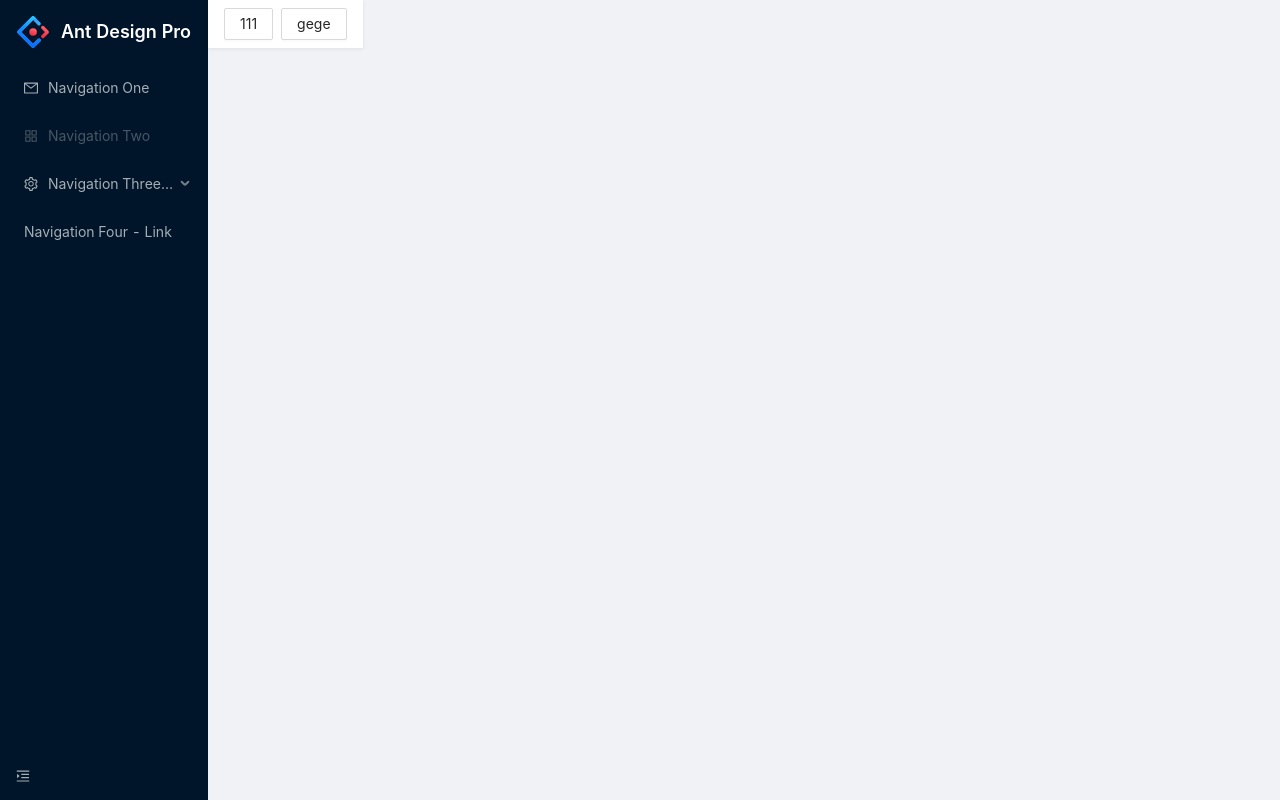
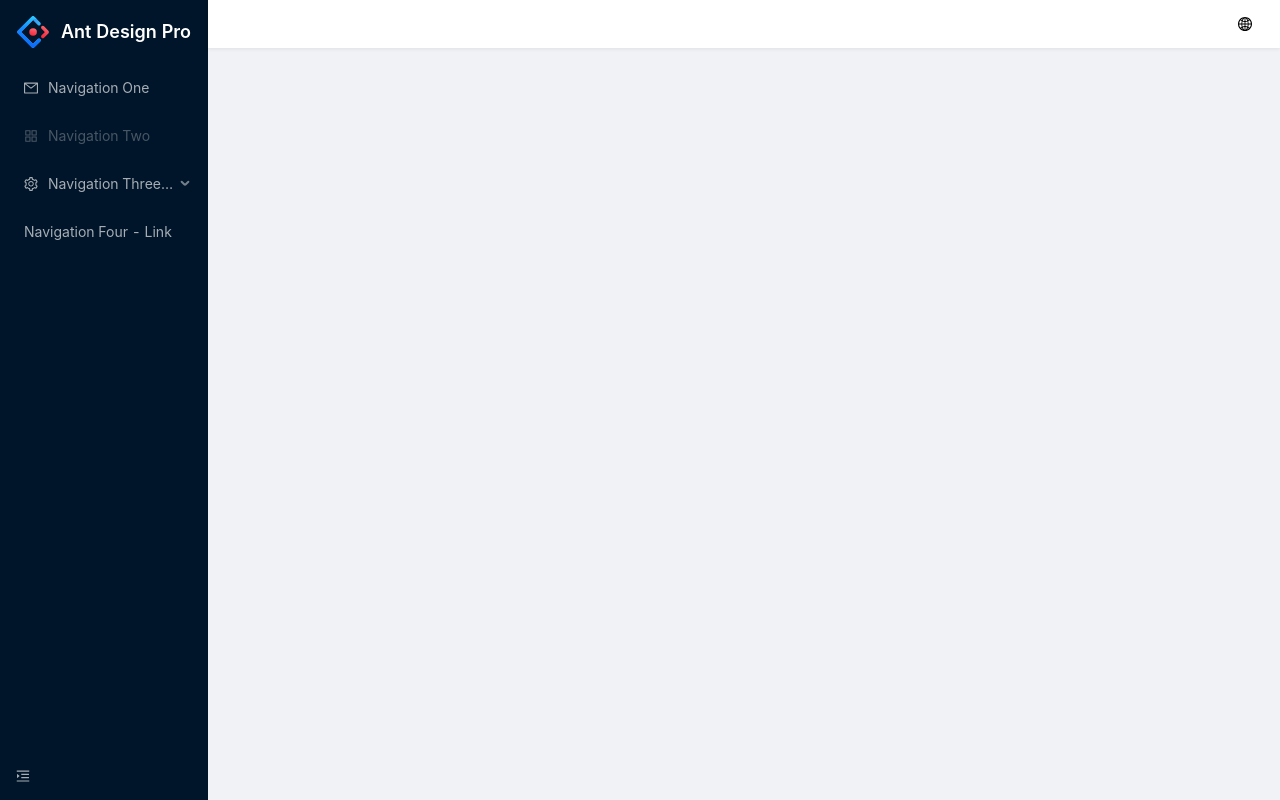
Before and after one commit to EmptyG2018/admin-template, a React app: page / in a window 1280 px wide. Built offline with nearby package versions, Linux system fonts and the light colour scheme.

Commit message:
feat(locale): 配置语言
n

```diff
--- a/src/Layouts/TopHeader.tsx
+++ b/src/Layouts/TopHeader.tsx
@@ -1,26 +1,60 @@
 import { Layout, Space } from "antd";
-import React from "react";
-import styled from "styled-components";
+import React, { Fragment } from "react";
+import styled, { css } from "styled-components";
+
+type ActionProps = {
+  children: React.ReactElement;
+};
+
+const ActionSC = styled.div`
+
+`;
+
+export const Action: React.FC<ActionProps> = ({ children }) => {
+  return <ActionSC>{children}</ActionSC>;
+};
+
+type ActionsProps = {
+  items: React.ReactElement[];
+};
+
+const Actions: React.FC<ActionsProps> = ({ items }) => {
+  return (
+    <Space>
+      {items.map((item, index) => (
+        <Fragment key={index}>{item}</Fragment>
+      ))}
+    </Space>
+  );
+};
 
 type Props = {
   fixed: boolean;
   height?: number;
   nav?: React.ReactElement[];
   extra?: React.ReactElement[];
+  fixedStyle?: React.CSSProperties;
 };
 
 const HeaderSC = styled(Layout.Header)<{ height: number }>`
-  height: ${(props) => props.height}px;
-  line-height: ${(props) => props.height}px;
+  ${({ height }) => css`
+    height: ${height}px;
+    line-height: ${height}px;
+  `}
 `;
 
 const HeaderPlaceholderSC = styled(HeaderSC)`
   background: transparent;
 `;
 
-const HeaderFixedSC = styled(HeaderSC)<{ fixed: boolean }>`
-  position: ${props => props.fixed ? 'fixed' : 'initial'};
-  top: ${props => props.fixed ? 0 : 'initial'};
+const HeaderFixedSC = styled(HeaderSC)<{
+  fixed: boolean;
+}>`
+  ${({ fixed }) => css`
+    position: ${fixed && "fixed"};
+    top: ${fixed && 0};
+  `}
+  right: 0;
   padding: 0;
 `;
 
@@ -28,34 +62,31 @@ const HeaderWrappSC = styled.div`
   position: relative;
   align-items: center;
   display: flex;
+  justify-content: space-between;
   padding: 0 16px;
   height: 100%;
   background: #fff;
   box-shadow: 0 1px 4px rgba(0, 21, 41, 0.08);
 `;
 
-const HeaderNavSC = styled.div``;
-
-const HeaderExtraSC = styled.div``;
+const HeaderActonsSC = styled.div`
+  height: 100%;
+`;
 
 const TopHeader: React.FC<Props> = ({
   fixed,
   height = 48,
   nav,
   extra,
-  ...props
+  fixedStyle,
 }) => {
   return (
     <>
-      {<HeaderPlaceholderSC height={height} />}
-      <HeaderFixedSC fixed={fixed} height={height}>
+      {fixed && <HeaderPlaceholderSC height={height} />}
+      <HeaderFixedSC fixed={fixed} height={height} style={fixedStyle}>
         <HeaderWrappSC>
-          <HeaderNavSC>
-            {nav && <Space>{nav.map((item) => item)}</Space>}
-          </HeaderNavSC>
-          <HeaderExtraSC>
-            {extra && <Space>{extra.map((item) => item)}</Space>}
-          </HeaderExtraSC>
+          <HeaderActonsSC>{nav && <Actions items={nav} />}</HeaderActonsSC>
+          <HeaderActonsSC>{extra && <Actions items={extra} />}</HeaderActonsSC>
         </HeaderWrappSC>
       </HeaderFixedSC>
     </>
--- a/src/Layouts/WorkLayout/WorkLayout.tsx
+++ b/src/Layouts/WorkLayout/WorkLayout.tsx
@@ -1,6 +1,9 @@
-import { Button, Layout } from "antd";
+import { Layout } from "antd";
+import type { MenuProps } from "antd";
+import { GlobalOutlined } from "@ant-design/icons";
 import { Outlet } from "react-router-dom";
 import React, { useState } from "react";
+import LanguagePropdown from "../../components/LanguagePropdown";
 import styled from "styled-components";
 
 import Logo from "../Logo";
@@ -9,6 +12,32 @@ import CollapseBtn from "../CollapseBtn";
 import TopHeader from "../TopHeader";
 
 import logoSvg from "../../assets/logo.svg";
+
+const ActionSC = styled.a`
+  display: flex;
+  align-items: center;
+  height: 48px;
+  padding: 0 12px;
+  cursor: pointer;
+  transition: all 0.3s;
+  color: initial;
+  &:hover {
+    background: rgba(0, 0, 0, 0.025);
+  }
+`;
+
+const is = "d1";
+
+const LanguageItems: MenuProps["items"] = [
+  {
+    key: "d1",
+    label: "gegeg",
+  },
+  {
+    key: "d2",
+    label: "mmm",
+  },
+];
 
 const WorkLayoutSC = styled(Layout)`
   height: 100vh;
@@ -22,12 +51,31 @@ const WorkLayoutSideSC = styled(Layout.Sider)`
   }
 `;
 
+const TopHeaderSC = styled(TopHeader).attrs<
+  { fixedWidth?: number },
+  { fixedWidth?: number; fixedStyle?: React.CSSProperties }
+>((props) => ({
+  fixedStyle: {
+    width: `${props.fixed && "calc(100% - " + props.fixedWidth + "px)"}`,
+  },
+}))``;
+
 const WorkLayout: React.FC = () => {
   const [collapsed, setCollapsed] = useState(false);
 
+  const asideWidth = 208;
+
+  const handleSelect = (value: any) => {
+    console.log("gewage", value);
+  };
+
   return (
     <WorkLayoutSC>
-      <WorkLayoutSideSC width={208} collapsed={collapsed} collapsedWidth={48}>
+      <WorkLayoutSideSC
+        width={asideWidth}
+        collapsed={collapsed}
+        collapsedWidth={48}
+      >
         <Logo
           to="/"
           icon={logoSvg}
@@ -38,7 +86,22 @@ const WorkLayout: React.FC = () => {
         <CollapseBtn collapsed={collapsed} onChange={setCollapsed} />
       </WorkLayoutSideSC>
       <Layout>
-        <TopHeader fixed nav={[<Button>111</Button>, <Button>gege</Button>]} />
+        <TopHeaderSC
+          fixed
+          height={48}
+          fixedWidth={asideWidth}
+          extra={[
+            <LanguagePropdown
+              selectedKey={is}
+              items={LanguageItems}
+              onChange={handleSelect}
+            >
+              <ActionSC>
+                <GlobalOutlined />
+              </ActionSC>
+            </LanguagePropdown>,
+          ]}
+        />
         <Outlet />
       </Layout>
     </WorkLayoutSC>
--- a/src/LocalProvider.tsx
+++ b/src/LocalProvider.tsx
@@ -1,18 +1,13 @@
 import { IntlProvider } from "react-intl";
 import React from "react";
-import zh_CN from "./locales/zh-CN";
-import en_US from "./locales/en-US";
-
-const localeMap: Record<string, any> = {
-  "zh-CN": zh_CN,
-  "en-US": en_US,
-};
+import { localeMap } from "./locales";
 
 export const loadLocalMessage = (locale: string) => {
-  const message = localeMap[locale];
+  const localeItem = localeMap[locale];
+
   return {
-    locale: message ? locale : "zh-CN",
-    message: message || localeMap["zh-CN"],
+    locale: localeItem ? locale : "zh-CN",
+    message: localeItem.message || localeMap["zh-CN"].message,
   };
 };
 
@@ -21,7 +16,8 @@ type Props = {
 };
 
 const LocalProvider: React.FC<Props> = ({ children }) => {
-  const lang = loadLocalMessage("en-US");
+  const lang = loadLocalMessage("zh-HK");
+
   // const lang = loadLocalMessage(navigator.language);
   return (
     <IntlProvider locale={lang.locale} messages={lang.message}>
--- /dev/null
+++ b/src/components/LanguagePropdown.tsx
@@ -0,0 +1,33 @@
+import { Dropdown, Menu } from "antd";
+import type { MenuProps } from "antd";
+type Props = {
+  items: MenuProps["items"];
+  selectedKey: string;
+  children: React.ReactElement;
+  onChange?: MenuProps["onClick"];
+};
+
+const LanguagePropdown: React.FC<Props> = ({
+  selectedKey,
+  items,
+  children,
+  onChange,
+}) => {
+  return (
+    <Dropdown
+      overlay={
+        <Menu
+          selectedKeys={[selectedKey]}
+          items={items}
+          onClick={(item) =>
+            item.key !== selectedKey && onChange && onChange(item)
+          }
+        />
+      }
+    >
+      {children}
+    </Dropdown>
+  );
+};
+
+export default LanguagePropdown;
--- /dev/null
+++ b/src/hooks/useLocale.ts
@@ -0,0 +1,3 @@
+import { localeMap } from "../locales";
+
+export { localeMap };
--- /dev/null
+++ b/src/locales/index.ts
@@ -0,0 +1,29 @@
+import zh_CN from "./zh-CN";
+import zh_HK from "./zh-HK";
+import en_US from "./en-US";
+
+type LocalMapProps = {
+  [key: string]: {
+    icon: string;
+    title: string;
+    message: any;
+  };
+};
+
+export const localeMap: LocalMapProps = {
+  "zh-CN": {
+    icon: "🇨🇳",
+    title: "简体中文",
+    message: zh_CN,
+  },
+  "zh-HK": {
+    icon: "🇭🇰",
+    title: "繁體中文",
+    message: zh_HK,
+  },
+  "en-US": {
+    icon: "",
+    title: "English",
+    message: en_US,
+  },
+};
--- /dev/null
+++ b/src/locales/zh-HK.ts
@@ -0,0 +1,11 @@
+export default {
+  "system.application.logo": "Ant Design",
+  "system.notfound.desc": "抱歉，您訪問的頁面不存在",
+  "system.notfound.back": "回到頁面",
+  "system.login.desc": "Ant Design 是西湖區最具影響力的 Web 設計規範",
+  "system.login.account": "賬號",
+  "system.login.password": "密碼",
+  "system.login.sign": "登 錄",
+  "system.login.remember": "記住我",
+  "system.login.forget": "忘記密碼？",
+};
```
Also changed, not shown: mock/user.js (+10 -0 lines).
